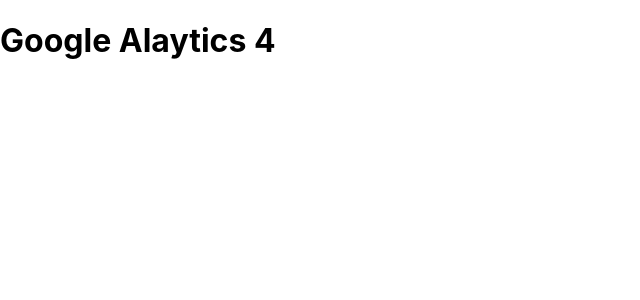
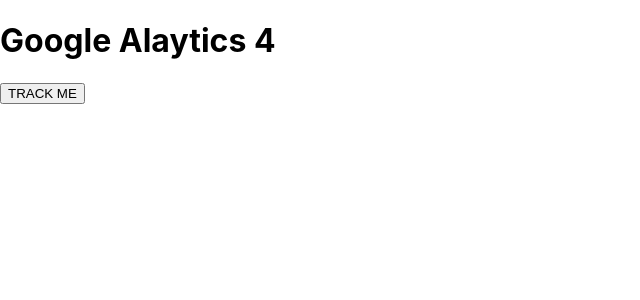
Before and after one commit to tinyTheCoder/tinyStars, a React (Create React App) app: page / in a window 1280 px wide. Shown: the top 300 px of the page, without its empty margins (0-640 px from the left). Built offline with nearby package versions, Linux system fonts and the light colour scheme.

Commit message:
tracking event code on button implemented

```diff
--- a/src/App.js
+++ b/src/App.js
@@ -1,5 +1,5 @@
 import React,{Component} from 'react'
-import ReactGA from "react-ga4";
+import ReactGA from "react-ga";
 
 class App extends Component {
 
@@ -8,9 +8,21 @@
     ReactGA.initialize("G-R8THYHG60B");
   }
 
+  eventTrack = (category,action,label) =>{
+    console.log('ga eventL: category, action ,label',category,action,label)
+    ReactGA.event({
+      category:category,
+      action:action,
+      label:label
+    })
+  }
+
   render(){
      return (
-    <h1>Google Alaytics 4</h1>
+      <>
+          <h1>Google Alaytics 4</h1>
+          <button onClick={this.eventTrack("Main Page","Track Me Button","Button")} >TRACK ME</button>
+      </>
 
   )
   }
```
